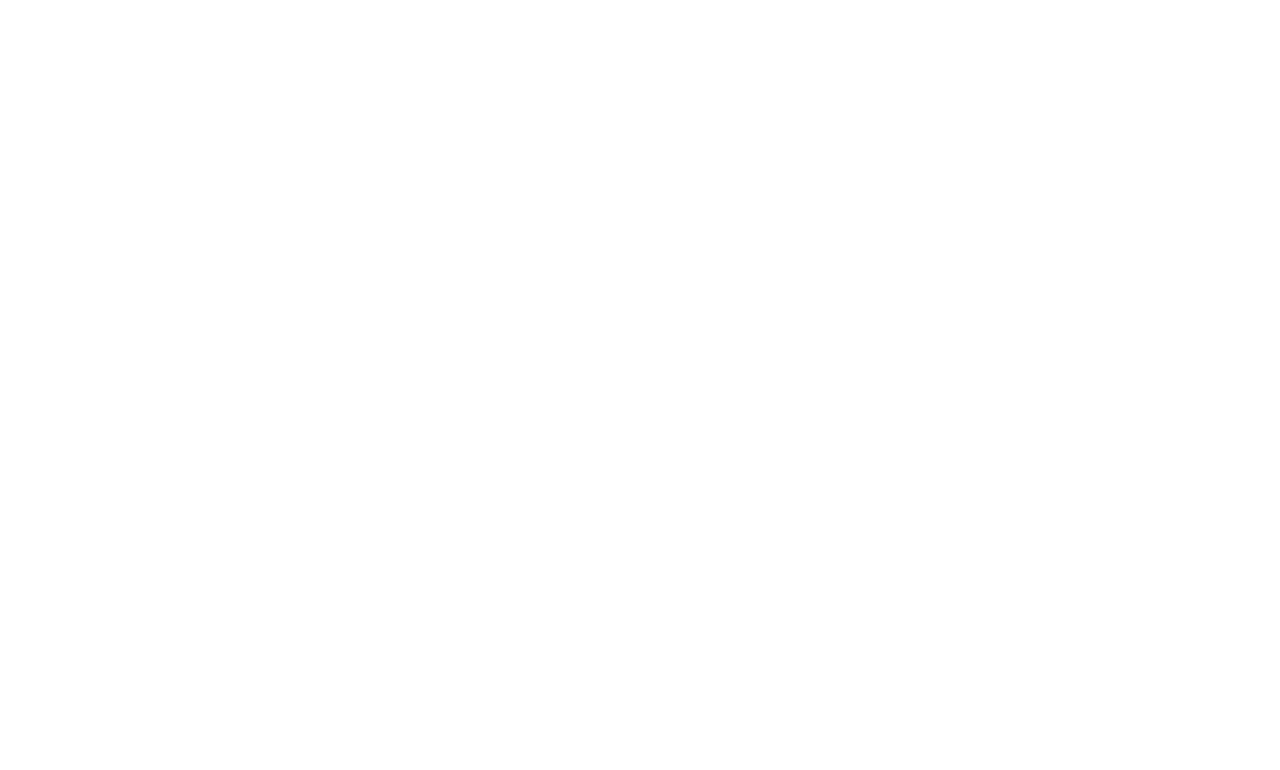
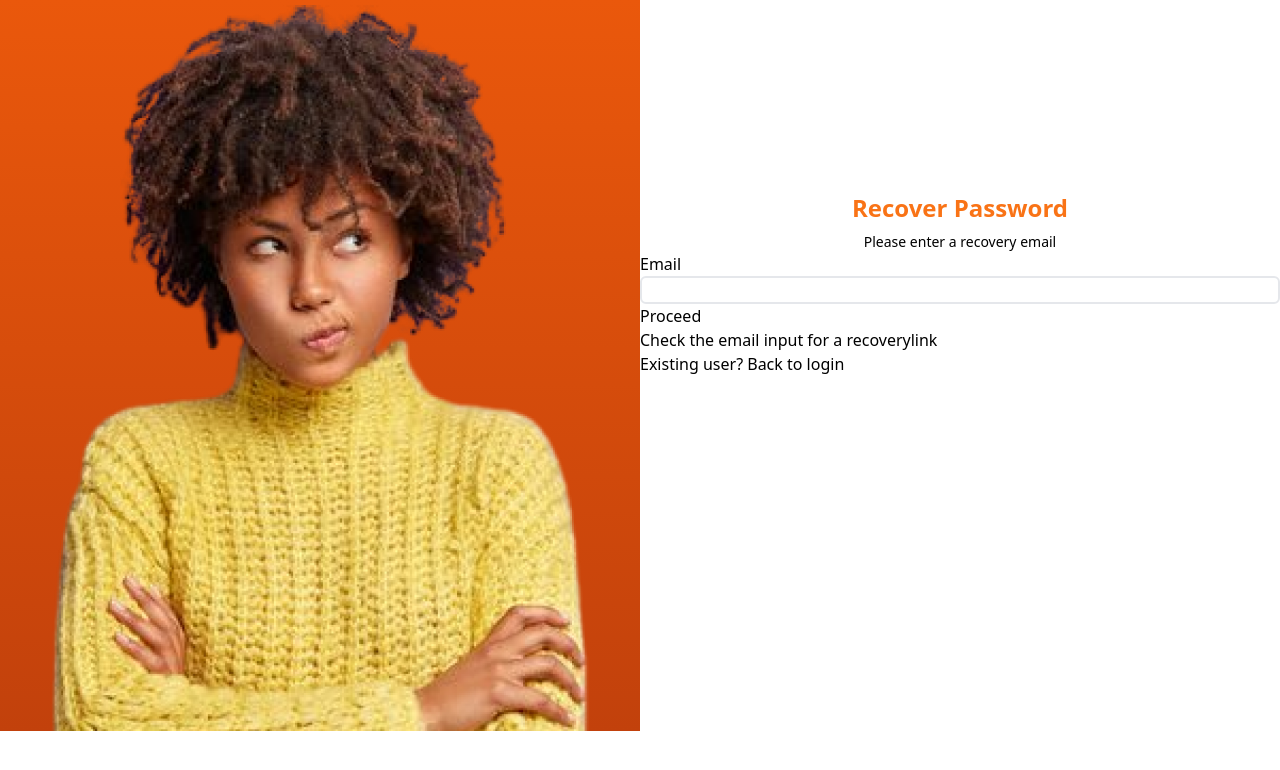
Before and after one commit to mbox-project/mbox-user, a React (Create React App) app: page /forgot-password in a window 1280 px wide. Before the commit this address had no page. Shown: the top 770 px of the page. Built offline with nearby package versions, Linux system fonts and the light colour scheme.

Commit message:
Updating the ForgotPassword page

```diff
--- a/src/pages/ForgotPassword/ForgotPassword.jsx
+++ b/src/pages/ForgotPassword/ForgotPassword.jsx
@@ -1,3 +1,26 @@
-// import React from "react";
-const  ForgotPassword = () => {};
-export default ForgotPassword ;
+import React from "react";
+import Heroimg from '../../images/Recoverypasswordimg.png'
+const  ForgotPassword = () => {
+    return(
+      <section className=" grid grid-cols-2">
+          <div>
+          <img src={Heroimg} className="  object-cover bg-gradient-to-b from-orange-600 to-orange-700" />
+          </div>
+          <div className="pt-48">
+              <h2 className="text-orange-500  font-extrabold text-2xl flex justify-center">Recover Password</h2>
+              <p className="flex justify-center text-sm pt-2">Please enter a recovery email</p>
+              <form >
+              <label className="max-w-xs">
+                  Email
+                  <input type="email" className=" border-2 border-solid border-gray-200 rounded-md w-full  visible"  />
+                  </label>
+              <button>Proceed</button>
+              </form>
+              <p>Check the email input for a recoverylink</p>
+              <p>Existing user? Back to login</p>
+          </div>
+
+      </section>
+    )
+};
+export default ForgotPassword;
--- a/src/pages/ForgotPassword/index.js
+++ b/src/pages/ForgotPassword/index.js
@@ -0,0 +1,3 @@
+import ForgotPassword from "./ForgotPassword";
+
+export { ForgotPassword };
--- a/src/routes/router.js
+++ b/src/routes/router.js
@@ -1,10 +1,12 @@
 import { Routes, Route } from "react-router-dom";
 import { LandingPage } from "../pages/Landing";
+import { ForgotPassword } from "../pages/ForgotPassword";
 
 const RouteController = () => {
   return (
     <Routes>
-      <Route path="/" element={<LandingPage />} exact />
+      <Route path="/" element={<LandingPage />}  />
+      <Route path="/forgot-password" element={<ForgotPassword />} exact  />
     </Routes>
   );
 };
```
Also changed, not shown: src/images/Recoverypasswordimg.png (added).
